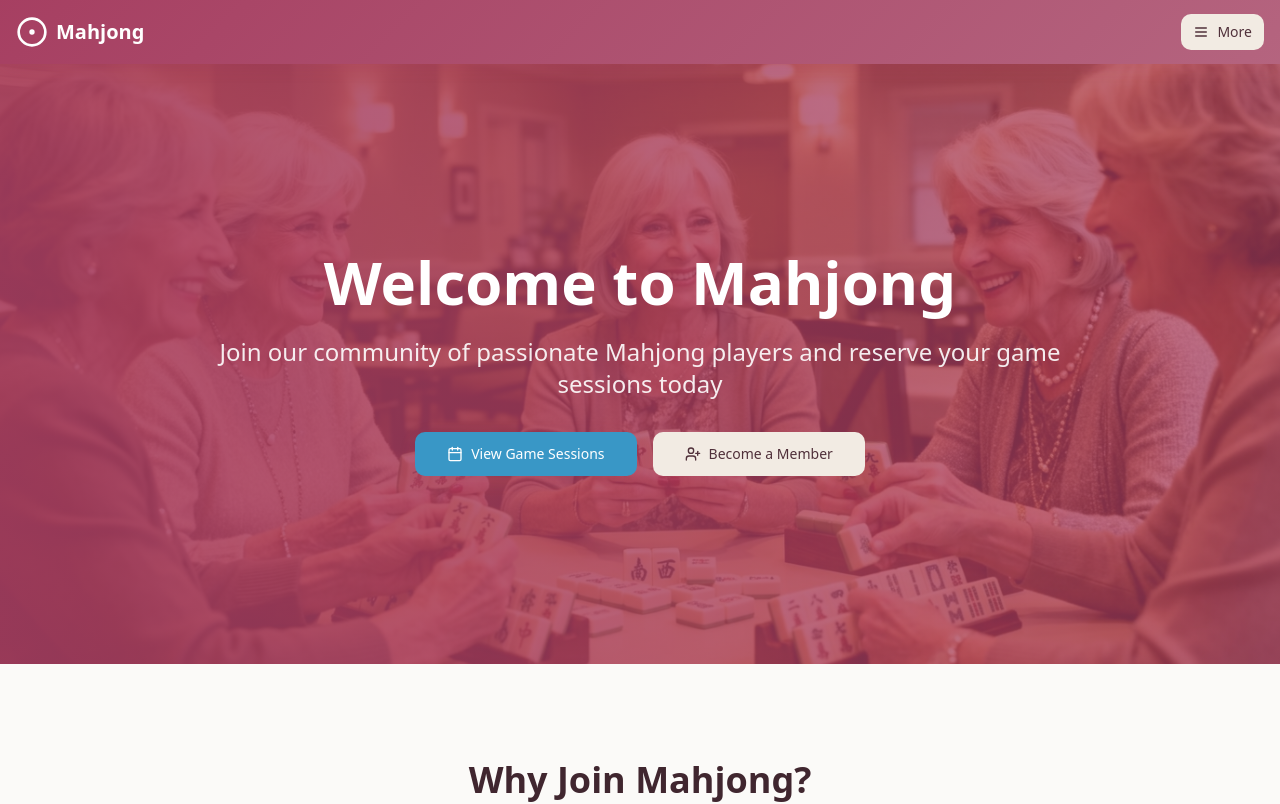
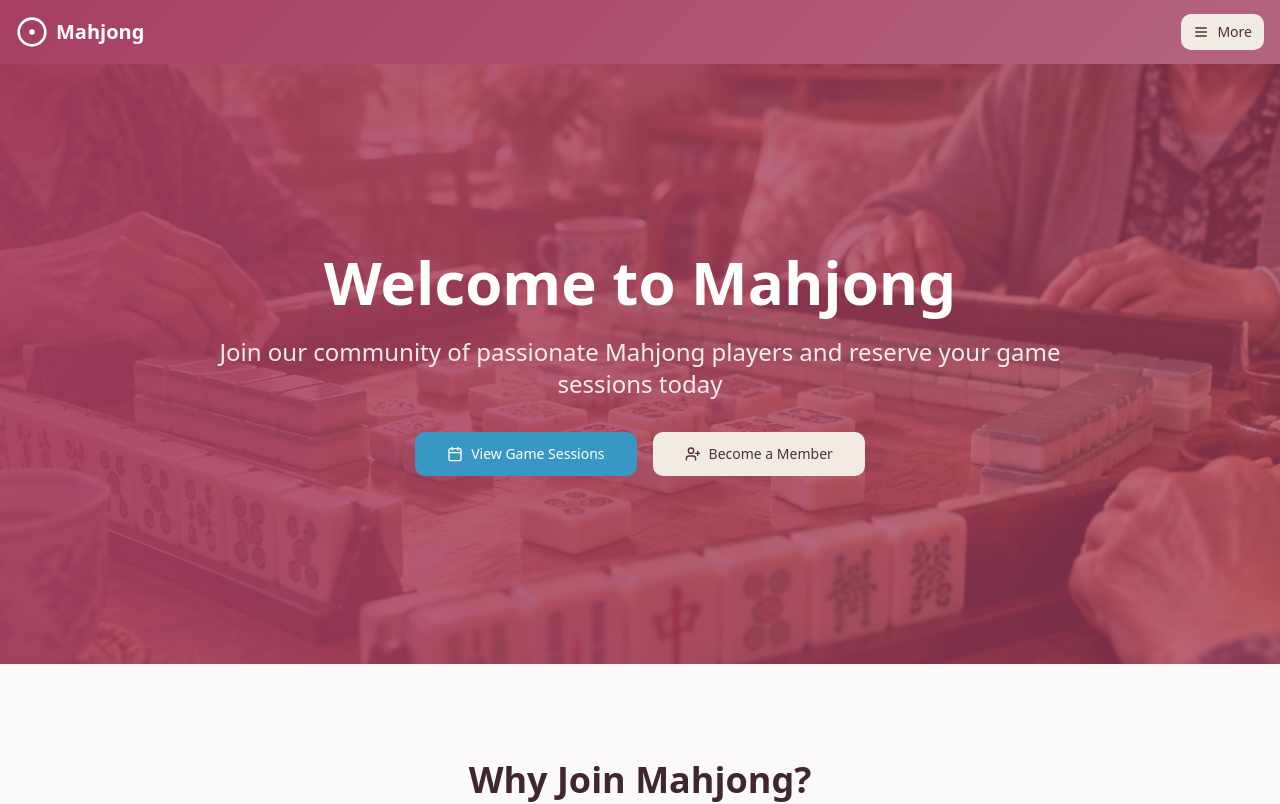
Before and after one commit to gbarrett9705Aragon/mahjong, a React (Vite) app: page /about in a window 1280 px wide. Shown: the top 804 px of the page. Built offline with nearby package versions, Linux system fonts and the light colour scheme.

Commit message:
Changes
Co-authored-by: gbarrett9705Aragon <237120611+gbarrett9705Aragon@users.noreply.github.com>

```diff
--- a/src/pages/Index.tsx
+++ b/src/pages/Index.tsx
@@ -1,7 +1,7 @@
 import { Button } from "@/components/ui/button";
 import { Calendar, UserPlus, Users, Trophy, Bell, CalendarDays } from "lucide-react";
 import { Link } from "react-router-dom";
-import heroImage from "@/assets/mahjong-hero.jpg";
+import heroImage from "@/assets/mahjong-tiles-hero.jpg";
 
 const Index = () => {
   return (
@@ -10,7 +10,7 @@ const Index = () => {
         <div className="absolute inset-0">
           <img
             src={heroImage}
-            alt="Women playing Mahjong"
+            alt="Mahjong tiles on a wooden table"
             className="w-full h-full object-cover"
           />
           <div className="absolute inset-0 bg-gradient-to-r from-primary/90 to-primary/70" />
```
Also changed, not shown: 1 other file (tests, documents, lock files or other folders).
